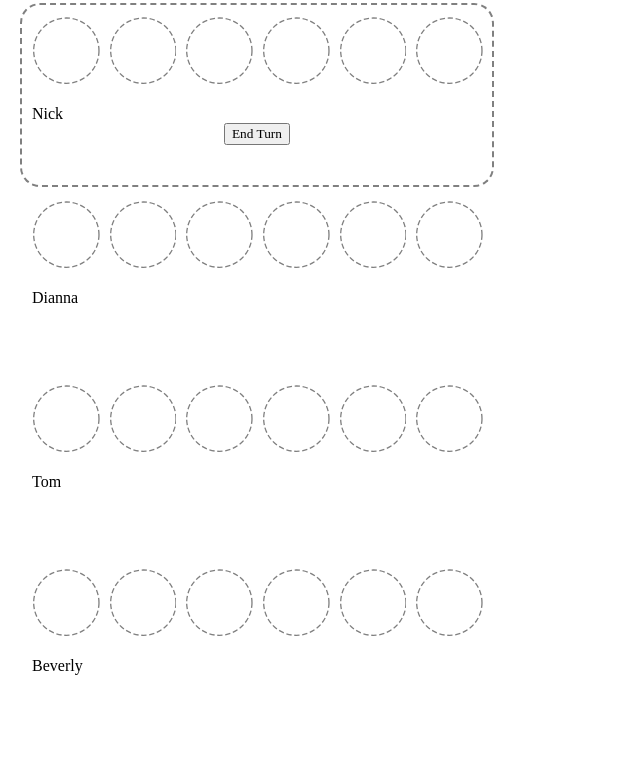
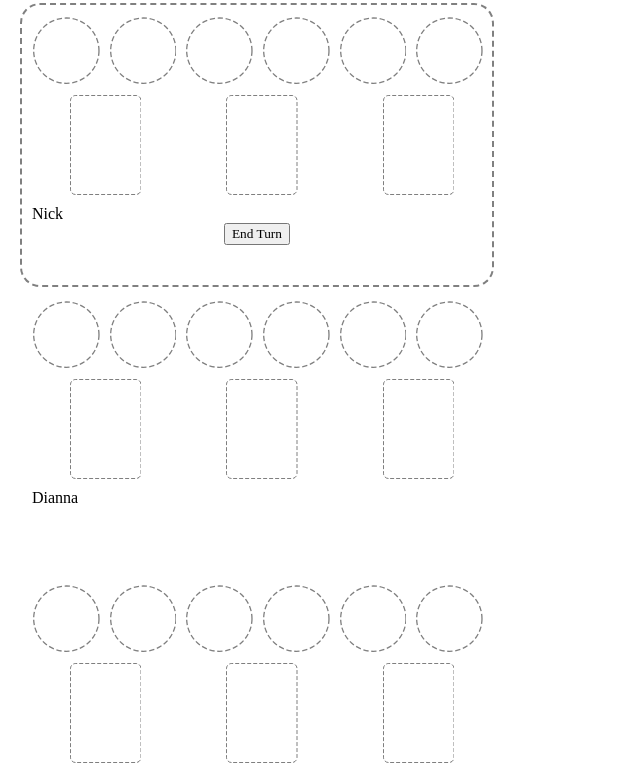
Before and after one commit to tomflenniken/resplendent, a React (Create React App) app: page / in a window 1280 px wide. Shown: the part 957-1722 px from the top of the page, without its empty margins (0-640 px from the left). Built offline with nearby package versions, Linux system fonts and the light colour scheme; a web font is replaced by a local one.

Commit message:
Reserve area inline instead of stacked.

```diff
--- a/src/components/Card/Card.jsx
+++ b/src/components/Card/Card.jsx
@@ -26,7 +26,7 @@ const Card = ({ card, height = 200, selectCard }) => {
   let gemMargin = 5;
 
   return (
-    <div className='card' style={{ alignSelf: 'flex-end', height: cardHeight + 'px' }}>
+    <div className='card' style={{ alignSelf: 'flex-end', height: height + 'px' }}>
       <svg height={height} viewBox={`0 0 ${cardWidth} ${cardHeight}`} style={{ fontSize: '80px' }}>
         {
           card &&
--- a/src/components/Noble/Noble.jsx
+++ b/src/components/Noble/Noble.jsx
@@ -41,7 +41,7 @@ const Noble = ({ noble, height = 200, selectNoble }) => {
             }
                   fill='rgba(255, 255, 255, 0.5)' />
             {
-              noble.points > 0 && <OutlinedText text={noble.points} y={pointsSize} x='17'
+              noble.points > 0 && <OutlinedText text={noble.points} y={pointsSize} x={17}
                                                 fontSize={pointsSize} outline={5} />
             }
           </g>
--- a/src/components/PlayerAreas/PlayerArea.jsx
+++ b/src/components/PlayerAreas/PlayerArea.jsx
@@ -60,9 +60,7 @@ const PlayerArea = ({ position, active, player, resources, cards, reserve, noble
               })
             }
           </div>
-          <div className='reserve' style={{ display: 'flex' }}>
-            <Reserve cards={reserve} />
-          </div>
+          <Reserve cards={reserve} />
         </div>
         <div style={{ height: '70px', alignSelf: 'flex-end', padding: '10px' }}>
           <div style={{ textAlign: 'left' }}>
--- a/src/components/PlayerAreas/Reserve.jsx
+++ b/src/components/PlayerAreas/Reserve.jsx
@@ -5,17 +5,10 @@ import { CARD_DEFINITIONS_BY_ID } from '../../constants/cardDefintions';
 
 const Reserve = ({ cards }) => {
   return (
-    cards.length > 0 &&
-    <div style={{ flex: '1 1', height: 22 * (cards.length - 1) + 100 + 'px' }}>
-      {
-        cards.map((card, index) => {
-          return (
-            <div style={{ position: 'absolute', marginTop: 22 * index + 'px' }}>
-              <Card key={card} card={CARD_DEFINITIONS_BY_ID[card]} height={100} />
-            </div>
-          );
-        })
-      }
+    <div style={{ display: 'flex', flex: '1 1', height: 100 + 'px' }}>
+      <Card card={CARD_DEFINITIONS_BY_ID[cards[0]]} height={100} />
+      <Card card={CARD_DEFINITIONS_BY_ID[cards[1]]} height={100} />
+      <Card card={CARD_DEFINITIONS_BY_ID[cards[2]]} height={100} />
     </div>
   );
 };
```
